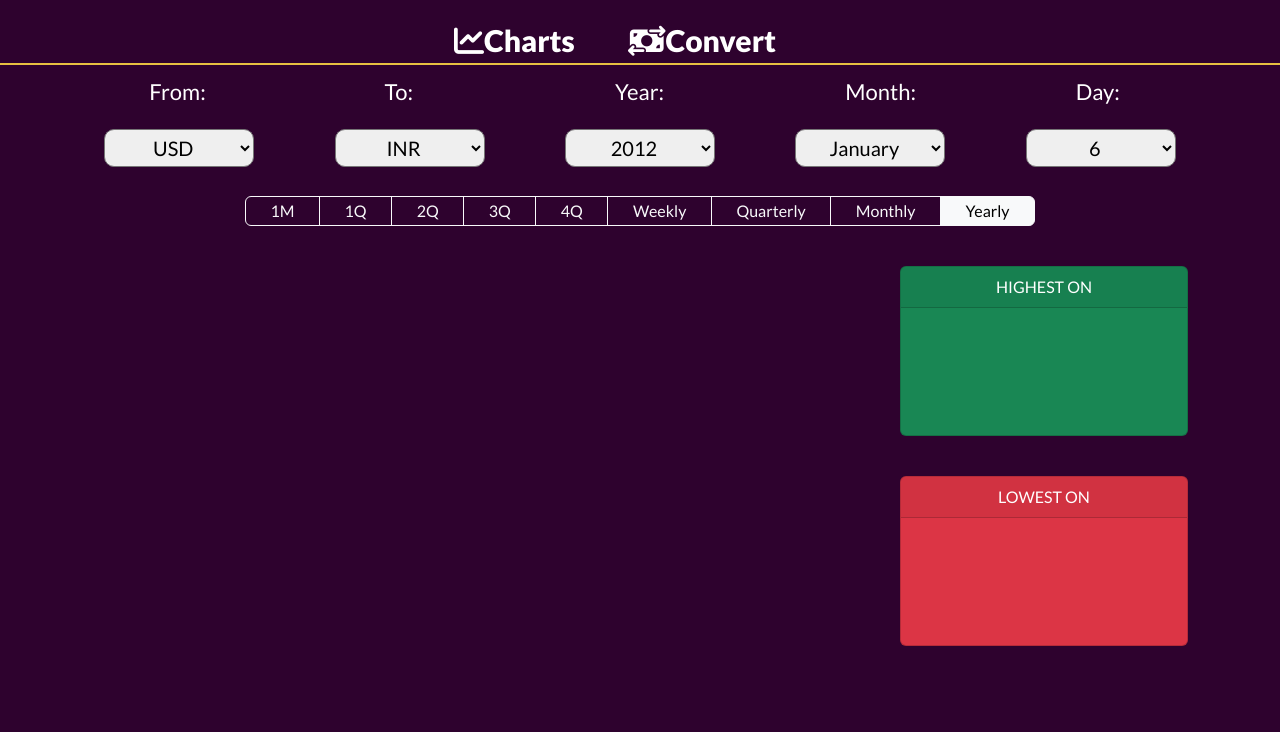
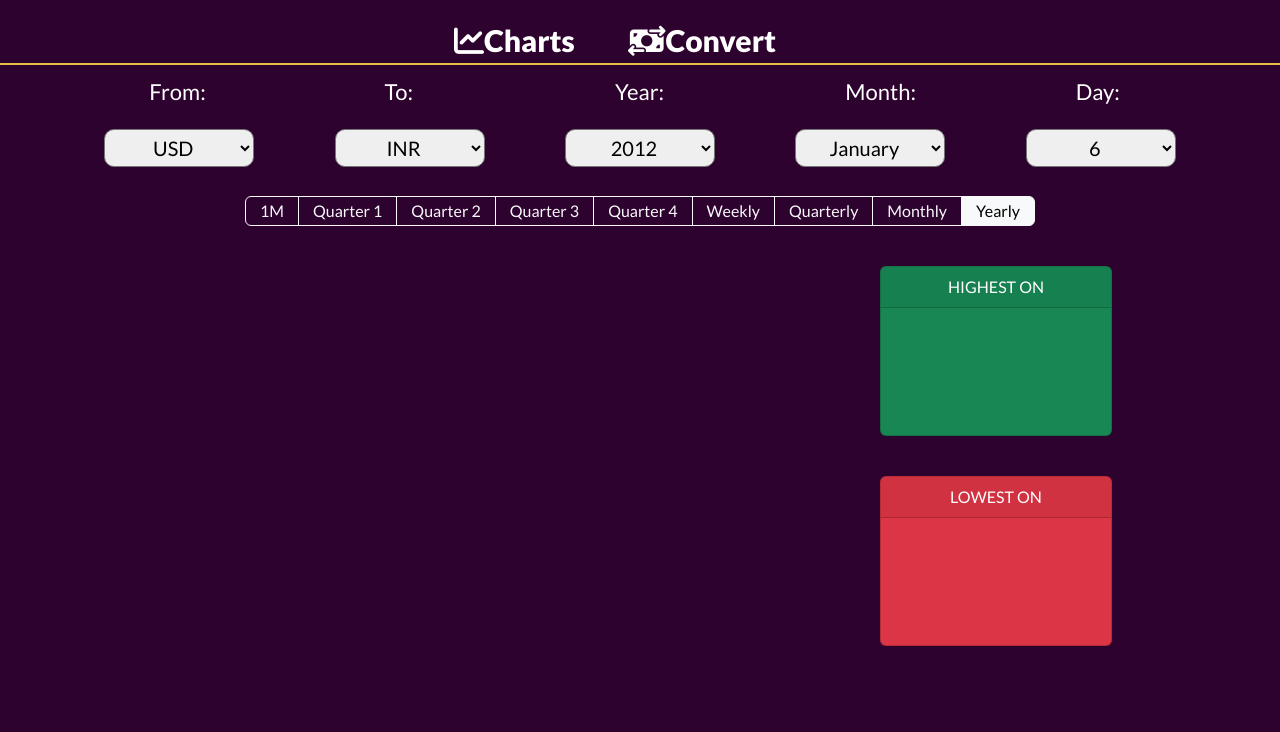
Before and after one commit to DweejaReddy/VNIT-TEAM1-fx-currency-app, a website: page main.html in a window 1280 px wide. Shown: the part 68-800 px from the top of the page. Drawn offline with nearby package versions, Linux system fonts and the light colour scheme.

Commit message:
Update main.html

```diff
--- a/main.html
+++ b/main.html
@@ -5,7 +5,7 @@
     <meta charset="UTF-8">
     <meta http-equiv="X-UA-Compatible" content="IE=edge">
     <meta name="viewport" content="width=device-width, initial-scale=1.0">
-    <title>Currency Analyzer</title>
+    <title>Currency Analyzer - Team 1</title>
     <link href="https://cdn.jsdelivr.net/npm/bootstrap@5.2.1/dist/css/bootstrap.min.css" rel="stylesheet"
         integrity="sha384-iYQeCzEYFbKjA/T2uDLTpkwGzCiq6soy8tYaI1GyVh/UjpbCx/TYkiZhlZB6+fzT" crossorigin="anonymous">
     <script src="https://cdn.jsdelivr.net/npm/@popperjs/core@2.11.6/dist/umd/popper.min.js"
@@ -133,19 +133,19 @@
 
         <input type="radio" class="btn-check" name="btnradio" id="btnradio2" autocomplete="off" value="1Q"
             onclick="chartChange()">
-        <label class="btn btn-outline-light b1" for="btnradio2">1Q</label>
+        <label class="btn btn-outline-light b1" for="btnradio2">Quarter 1</label>
 
         <input type="radio" class="btn-check" name="btnradio" id="btnradio3" autocomplete="off" value="2Q"
             onclick="chartChange()">
-        <label class="btn btn-outline-light b1" for="btnradio3">2Q</label>
+        <label class="btn btn-outline-light b1" for="btnradio3">Quarter 2</label>
 
         <input type="radio" class="btn-check" name="btnradio" id="btnradio4" autocomplete="off" value="3Q"
             onclick="chartChange()">
-        <label class="btn btn-outline-light b1" for="btnradio4">3Q</label>
+        <label class="btn btn-outline-light b1" for="btnradio4">Quarter 3</label>
 
         <input type="radio" class="btn-check" name="btnradio" id="btnradio5" autocomplete="off" value="4Q"
             onclick="chartChange()">
-        <label class="btn btn-outline-light b1" for="btnradio5">4Q</label>
+        <label class="btn btn-outline-light b1" for="btnradio5">Quarter 4</label>
 
         <input type="radio" class="btn-check" name="btnradio" id="btnradio6" autocomplete="off" value="weekly"
             onclick="chartChange()">
@@ -169,7 +169,7 @@
         <div class="chart">
             <div id="myChart"></div>
         </div>
-        <div class="cards" style="width: 40%;">
+        <div class="cards" style="width: 20%;">
             <div class="container  mx-auto d-flex my-4">
                 <div class="card text-white bg-success mb-3">
                     <div class="card-header">HIGHEST ON</div>
```
